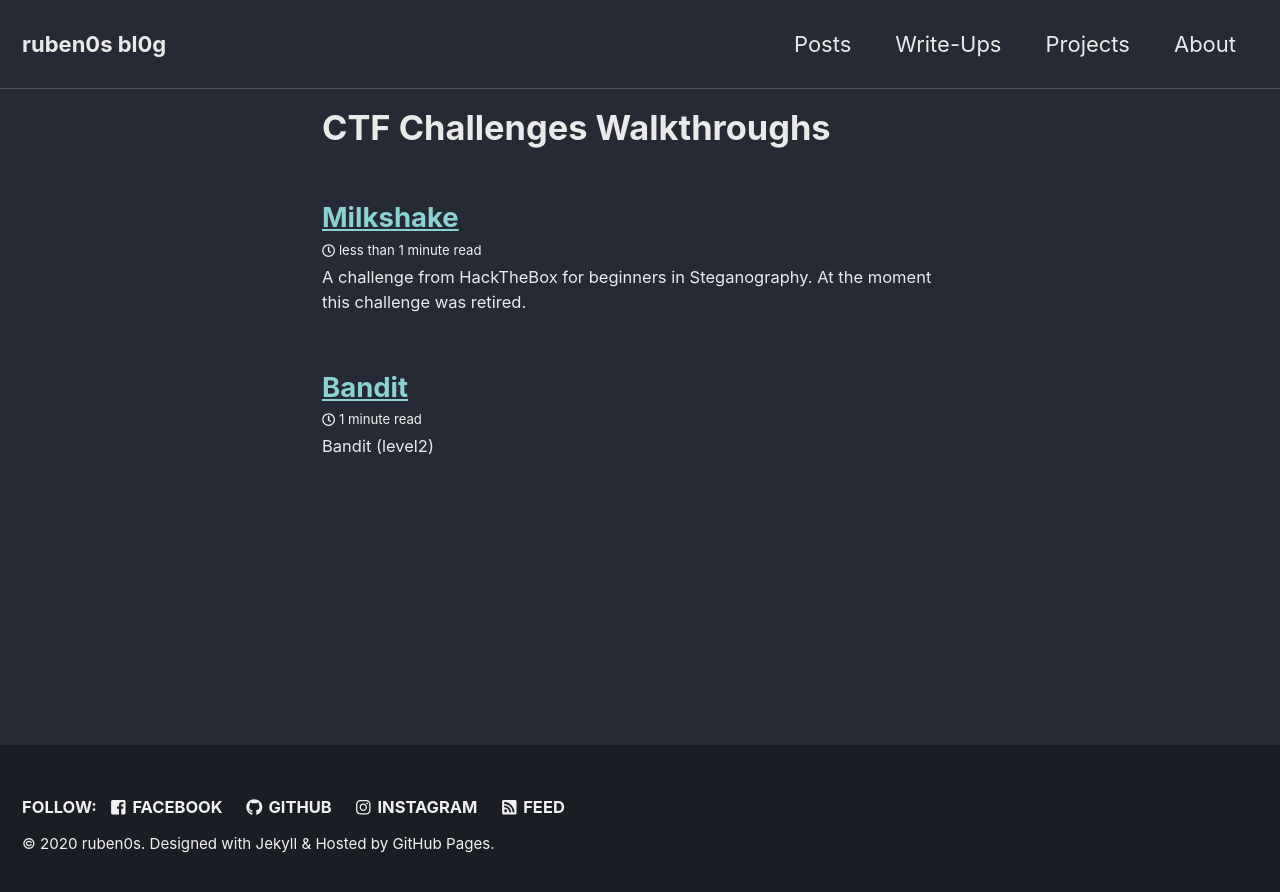
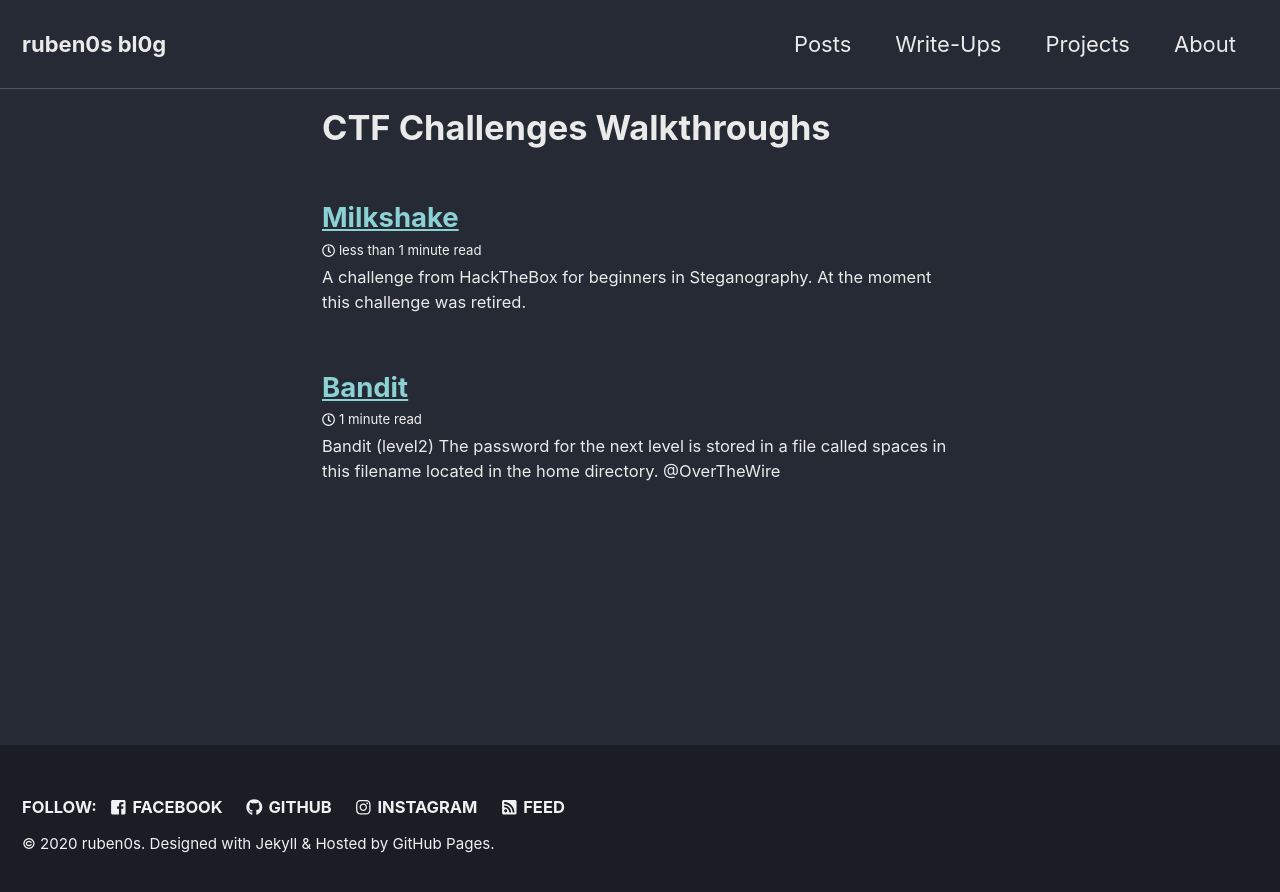
Before and after one commit to rbnmaia/rbnmaia.github.io, a Jekyll site: the page built from _pages/writeups.md, in a window 1280 px wide. Shown: the top 892 px of the page. Built offline with Jekyll 4.4.1, drawn with Linux system fonts in a browser that asks for light colours; cached includes are drawn as plain includes.

Commit message:
Update 2020-10-27-bandit.md

`````diff
--- a/_writeups/2020-10-27-bandit.md
+++ b/_writeups/2020-10-27-bandit.md
@@ -1,7 +1,7 @@
 ---
 title: Bandit
 ---
-## Bandit (level2)
+## Bandit (level2) The password for the next level is stored in a file called <strong>spaces in this filename</strong> located in the home directory. @[OverTheWire](https://overthewire.org/wargames/bandit/)
 
 #### Location:
 [OverTheWire](https://overthewire.org/wargames/bandit/)
@@ -15,28 +15,28 @@ Possible commands to solve this level -> ls, cd, cat, file, du, find
 
 #### Procedure
 <p>Avoid do mistakes such as run "cat"against the filename.</p>
-This is wrong because, the filename has multiple spaces. Hence, to read the file, we have to either :</p>
-Put backslash (\) to escape a space: cat spaces\ in\ this\ filename or</p>
-Put " " : cat “spaces in this filename”</p>
+<p>This is wrong because, the filename has multiple spaces. Hence, to read the file, we have to either :</p>
+<p>Put backslash (\) to escape a space: cat spaces\ in\ this\ filename or</p>
+<p>Put " " : cat “spaces in this filename”</p>
 
 <p><strong>Note:</strong> We can make use of Tab / Bash completion to type cat spaces<Press Tab> or cat “spaces<Press Tab>” to auto — complete the filename</p>
 
-<strong>Session Information</strong></p>
-<li>Host Name : bandit.labs.overthewire.org</li></p>
-<li>Username : bandit2</li></p>
-<li>Password : CV1DtqXWVFXTvM2F0k09SHz0YwRINYA9</li></p>
-<li>Port Number : 2220</li></p>
+<p><strong>Session Information</strong></p>
+<li>Host Name : bandit.labs.overthewire.org</li>
+<li>Username : bandit2</li>
+<li>Password : CV1DtqXWVFXTvM2F0k09SHz0YwRINYA9</li>
+<li>Port Number : 2220</li>
 
 <strong>Methodology</strong></p>
-To find the password for Level 3</p>
-[# Step 1]: Connect and login to the account with the username & password stated above.</p>
-[# Step 2]: After logging in, we will be at the home directory. Running ls, will see file spaces in this filename is right at the home directory. Hence, we don’t have to perform cd.</p>
-[# Step 3]: To display contents in spaces in this filename & obtain the password, run either cat spaces\ in\ this\ filename or cat “spaces in this filename”.</p>
-[# Step 4]: To logout, run exit.</p>
+<p>To find the password for Level 3</p>
+<p>[# Step 1]: Connect and login to the account with the username & password stated above.</p>
+<p>[# Step 2]: After logging in, we will be at the home directory. Running ls, will see file spaces in this filename is right at the home directory. Hence, we don’t have to perform cd.</p>
+<p>[# Step 3]: To display contents in spaces in this filename & obtain the password, run either cat spaces\ in\ this\ filename or cat “spaces in this filename”.</p>
+<p>[# Step 4]: To logout, run exit.</p>
 
 #### Solution
 
-````
+````zsh
 [# Step 1]
 > ssh bandit2@bandit.labs.overthewire.org -p 2220
 This is a OverTheWire game server. More information on http://www.overthewire.org/wargames
`````
